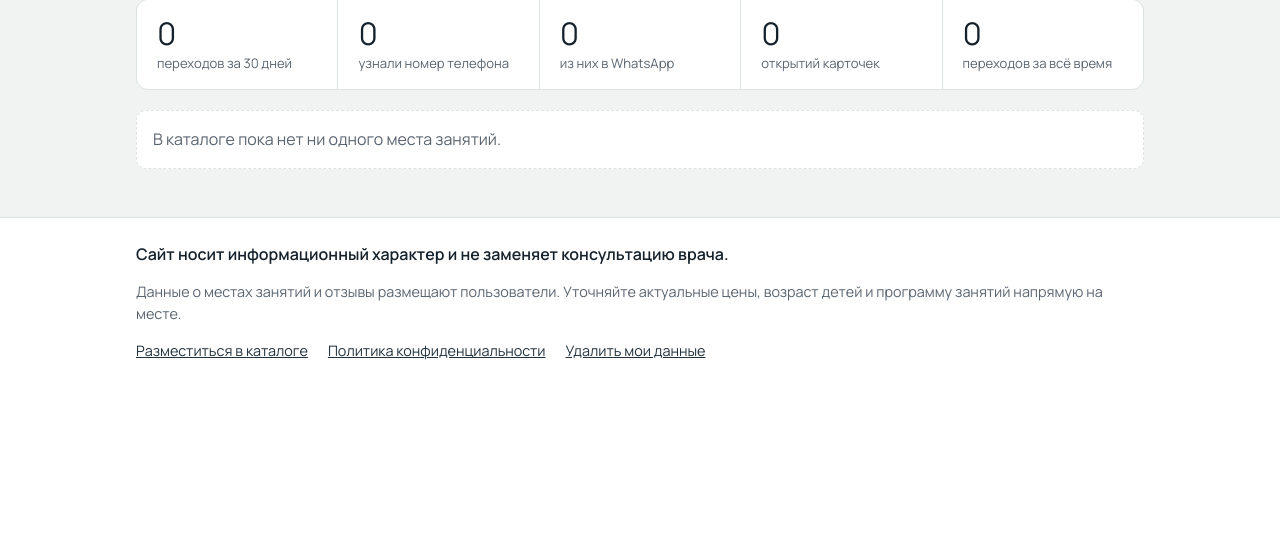
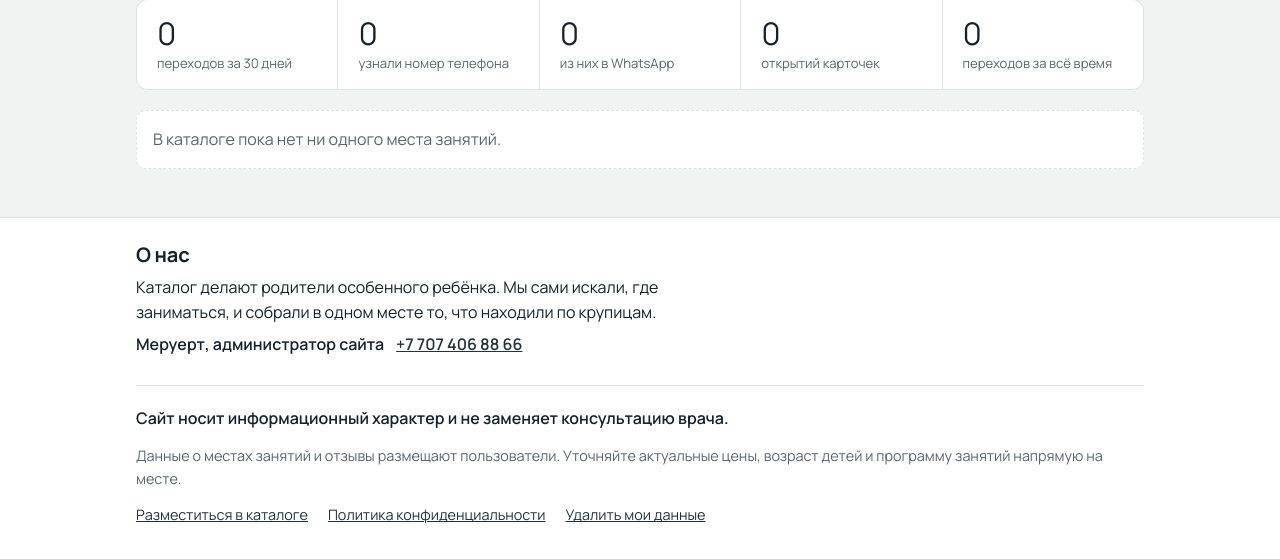
Before and after one commit to tulenovk-dotcom/workshop_1, a FastAPI app: page /admin/clicks in a window 1280 px wide. Shown: the part 448-1007 px from the top of the page. Before the commit the page ends 808 px from the top, so only its background shows below. Run offline with FastAPI, Linux system fonts and the light colour scheme; the visitor is signed in with stand-in values (Sample User, id 1); data that the repository does not hold is empty.

Commit message:
Подвал: раздел «О нас» с телефоном администратора
Внизу каждой страницы появился блок «О нас»: каталог делают родители
особенного ребёнка, рядом имя администратора (Меруерт) и телефон
+7 707 406 88 66 ссылкой tel:. Блок стоит первым в подвале и отделён
линией от дисклеймера и ссылок.

Казахский перевод трёх новых строк дописан в i18n.py - черновой, как и
остальные, носителю языка стоит проверить.

Co-Authored-By: Claude Opus 5 <noreply@anthropic.com>

```diff
--- a/app/i18n.py
+++ b/app/i18n.py
@@ -258,6 +258,12 @@ TRANSLATIONS: dict[str, dict[str, str]] = {
             'Сайттың сынақ нұсқасы.',
         'Данные вымышленные.':
             'Деректер ойдан шығарылған.',
+        'О нас':
+            'Біз туралы',
+        'Каталог делают родители особенного ребёнка. Мы сами искали, где заниматься, и собрали в одном месте то, что находили по крупицам.':
+            'Каталогты ерекше баланың ата-анасы жасайды. Сабаққа қайда баруға болатынын өзіміз іздедік және бір-бірлеп тапқанымызды бір жерге жинадық.',
+        'Меруерт, администратор сайта':
+            'Меруерт, сайт әкімшісі',
         'Сайт носит информационный характер и не заменяет консультацию врача.':
             'Сайт ақпараттық сипатта және дәрігер кеңесін алмастырмайды.',
         'Данные о местах занятий и отзывы размещают пользователи. Уточняйте актуальные цены, возраст детей и программу занятий напрямую на месте.':
--- a/app/static/style.css
+++ b/app/static/style.css
@@ -271,6 +271,37 @@ a { color: var(--accent); }
   background: var(--surface);
   border-top: 1px solid var(--line);
 }
+
+/* «О нас» - первый блок подвала: здесь сайт говорит о себе от первого
+   лица. Заголовок крупнее остальных строк подвала, а линия снизу отделяет
+   рассказ о себе от предупреждений, которые идут дальше. */
+.about-us {
+  margin: 0 0 20px;
+  padding-bottom: 20px;
+  border-bottom: 1px solid var(--line);
+}
+
+.about-us h2 {
+  font-size: var(--step-1);
+  margin: 0 0 8px;
+}
+
+.about-us p {
+  margin: 0 0 8px;
+  max-width: 60ch;
+}
+
+/* Имя администратора и телефон - одной строкой, на узком экране телефон
+   переносится под имя целиком, а не разрывается посередине номера. */
+.about-contact {
+  display: flex;
+  flex-wrap: wrap;
+  gap: 4px 12px;
+  align-items: baseline;
+  font-weight: 600;
+}
+
+.about-contact a { white-space: nowrap; }
 
 .disclaimer {
   margin: 0 0 6px;
--- a/app/templates/base.html
+++ b/app/templates/base.html
@@ -102,6 +102,14 @@
 
 <footer class="site-footer">
   <div class="container">
+    <section class="about-us" aria-labelledby="about-us-title">
+      <h2 id="about-us-title">{{ t('О нас') }}</h2>
+      <p>{{ t('Каталог делают родители особенного ребёнка. Мы сами искали, где заниматься, и собрали в одном месте то, что находили по крупицам.') }}</p>
+      <p class="about-contact">
+        <span>{{ t('Меруерт, администратор сайта') }}</span>
+        <a href="tel:+77074068866">+7 707 406 88 66</a>
+      </p>
+    </section>
     <p class="disclaimer">
       {{ t('Сайт носит информационный характер и не заменяет консультацию врача.') }}
     </p>
```
Also changed, not shown: PROJECT_OVERVIEW.md (+12 -7 lines).
